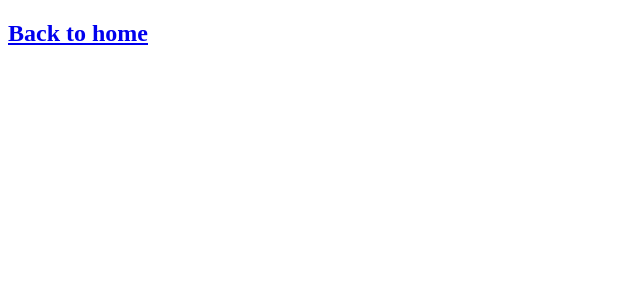
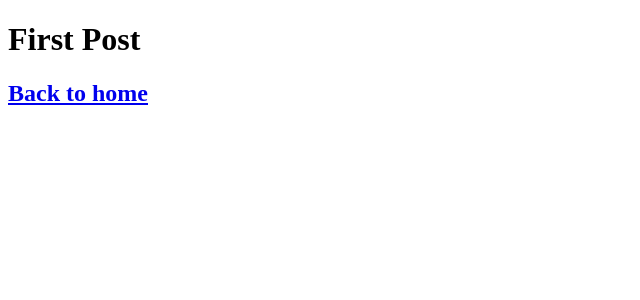
Before and after one commit to dcastro20/Project-3-Next, a Next.js app in the folder nextjs-blog/: page /posts/first-post in a window 1280 px wide. Shown: the top 300 px of the page, without its empty margins (0-640 px from the left). Built offline with nearby package versions, Linux system fonts and the light colour scheme.

Commit message:
added component folder

```diff
--- /dev/null
+++ b/nextjs-blog/components/layout.js
@@ -0,0 +1,5 @@
+function Layout({ children }) {
+    return <div>{children}</div>
+}
+
+export default Layout
--- /dev/null
+++ b/nextjs-blog/components/layout.module.css
@@ -0,0 +1,5 @@
+.container {
+    max-width: 36rem;
+    padding: 0 1rem;
+    margin: 3rem auto 6rem;
+  }
--- a/nextjs-blog/pages/posts/first-post.js
+++ b/nextjs-blog/pages/posts/first-post.js
@@ -1,18 +1,19 @@
-import Link from "next/link"
 import Head from 'next/head'
+import Link from 'next/link'
+import Layout from '../../components/layout'
 
 export default function FirstPost() {
     return (
-        <>
+        <Layout>
             <Head>
                 <title>First Post</title>
             </Head>
-
+            <h1>First Post</h1>
             <h2>
                 <Link href="/">
                     <a>Back to home</a>
                 </Link>
             </h2>
-        </>
+        </Layout>
     )
 }
```
